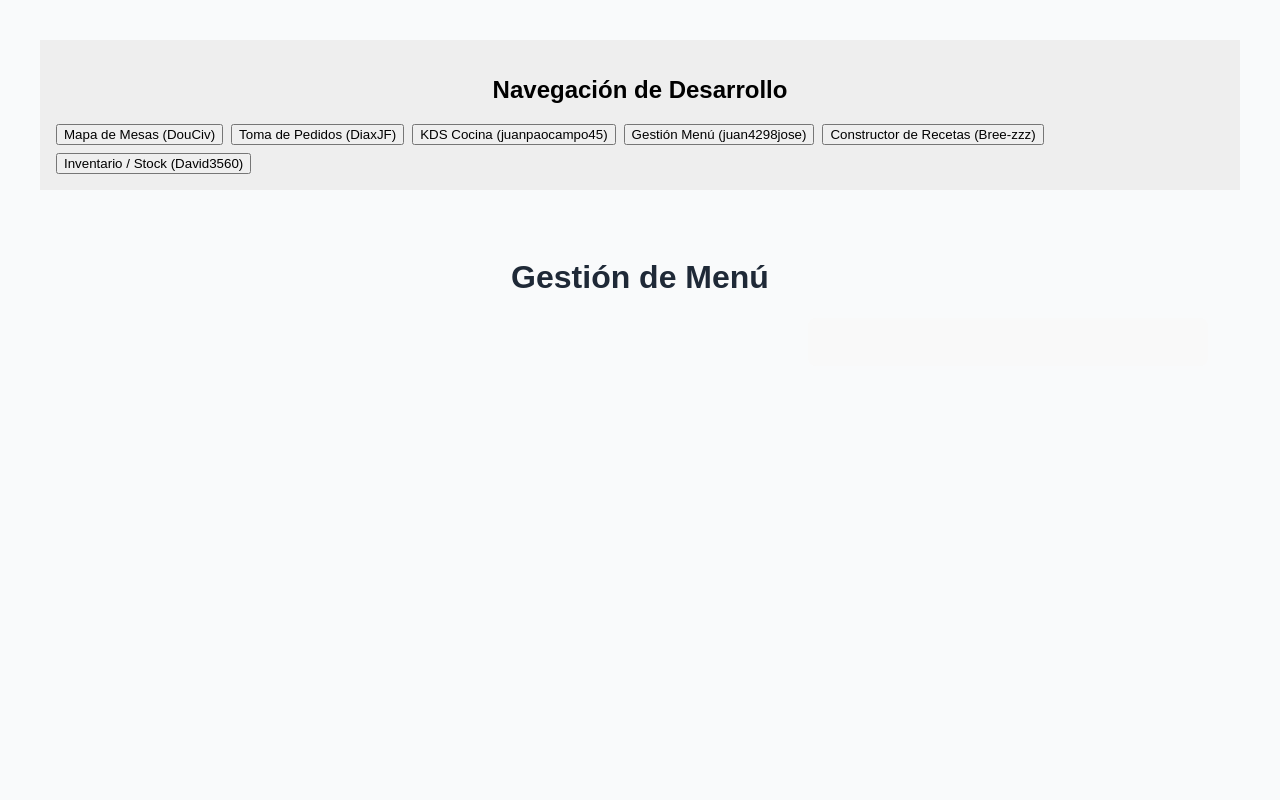
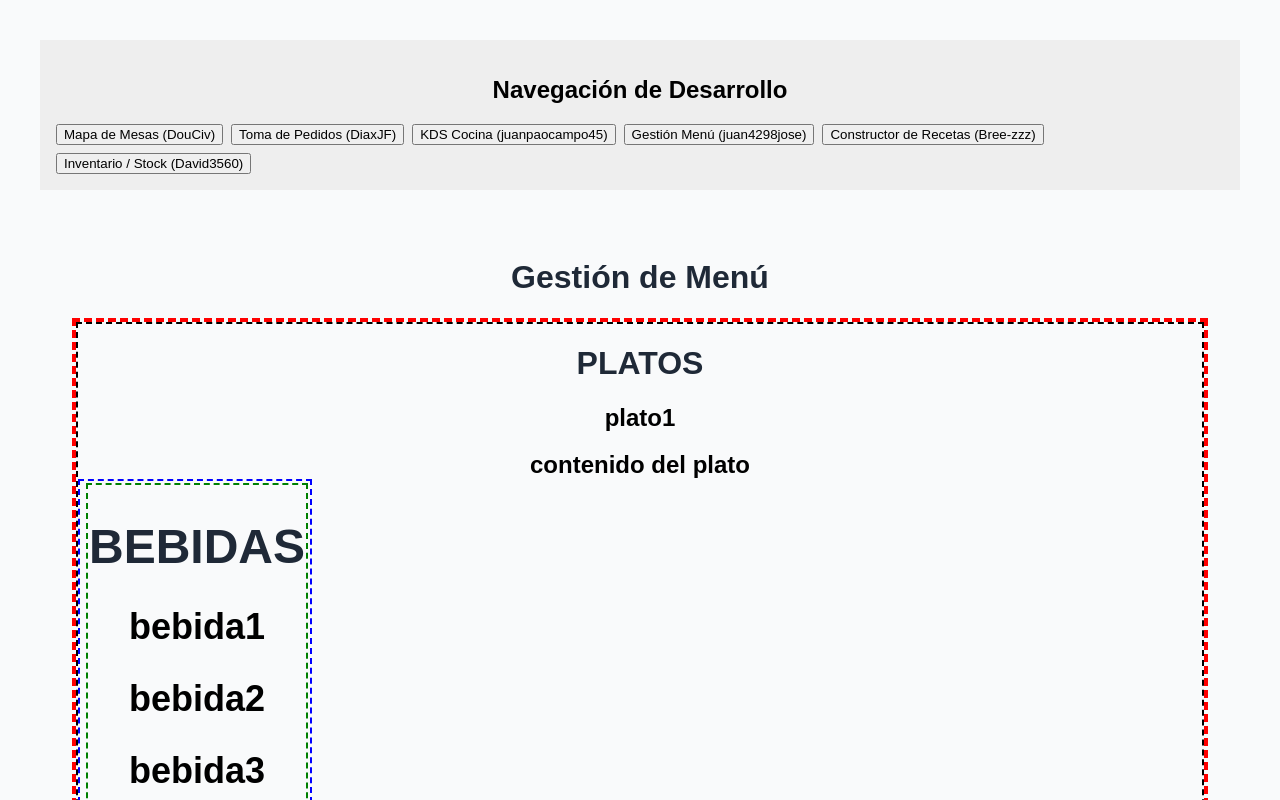
Before and after one commit to C3-IS0289-2026/Restaurante-Avanzado, a website built with Vite: page index.html in a window 1280 px wide. Both pictures are taken after a click on the button "Gestión Menú (juan4298jose)". Shown: the top 800 px of the page. Built offline with nearby package versions, Linux system fonts and the light colour scheme.

Commit message:
feat: inicio de implementacion de la historia de usuario 8

```diff
--- a/src/presentation/pages/MenuManagementPage.js
+++ b/src/presentation/pages/MenuManagementPage.js
@@ -7,12 +7,49 @@ export class MenuManagementPage {
   render() {
     this.container.innerHTML = `
       <h1>Gestión de Menú</h1>
+
       <div class="management-layout">
         <div class="list-section" id="dishListContainer">
           <!-- DishList renderizará aquí -->
+
+          <h1>PLATOS<h1/>
+
+          <h2>plato1<h2/>
+
+          <table style="border: 2px; border-style: dashed; border-color: blue;">
+           <tr style="border: 2px; border-style: dashed; border-color: red;>
+             <td style="border: 2px; border-style: dashed; border-color: yellow;>contenido del plato<td/>
+             <td style="border: 2px; border-style: dashed; border-color: green;>precio<td/>
+
+             <tr/>
+             <table/>
+
+          <h2>plato2<h2/>
+          <P>este plato contin<p/>
+          <h2>plato3<h2/>
+          <P>este plato contin</p>
+          <h2>plato4<h2/>
+          <P>este plato contin</p>
+          <h2>plato5<h2/>
+          <P>este plato contin</p>
+
+
+
+
+
         </div>
         <div class="form-section" id="dishFormContainer">
           <!-- DishForm renderizará aquí -->
+          <h1>BEBIDAS<h1/>
+
+          <h2>bebida1<h2/>
+          <h2>bebida2<h2/>
+          <h2>bebida3<h2/>
+          <h2>bebida4<h2/>
+          <h2>bebida5<h2/>
+
+
+
         </div>
       </div>
     `;
--- a/src/presentation/styles/management.css
+++ b/src/presentation/styles/management.css
@@ -6,10 +6,16 @@
 .management-layout {
   display: flex;
   gap: 2rem;
+  border: 4px;
+  border-style: dashed;
+  border-color: red;
 }
 
 .list-section {
   flex: 2;
+  border: 2px;
+border-style: dashed;
+  border-color: black;
 }
 
 .form-section {
```
